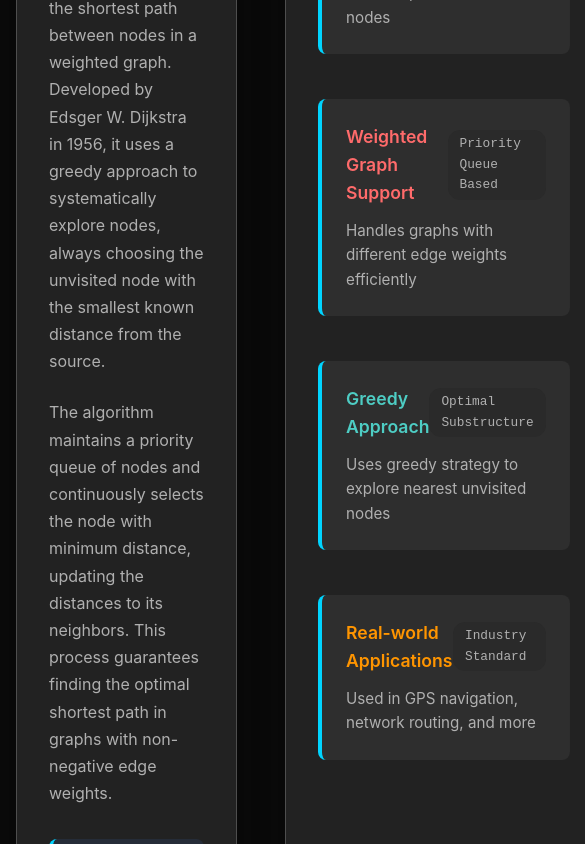
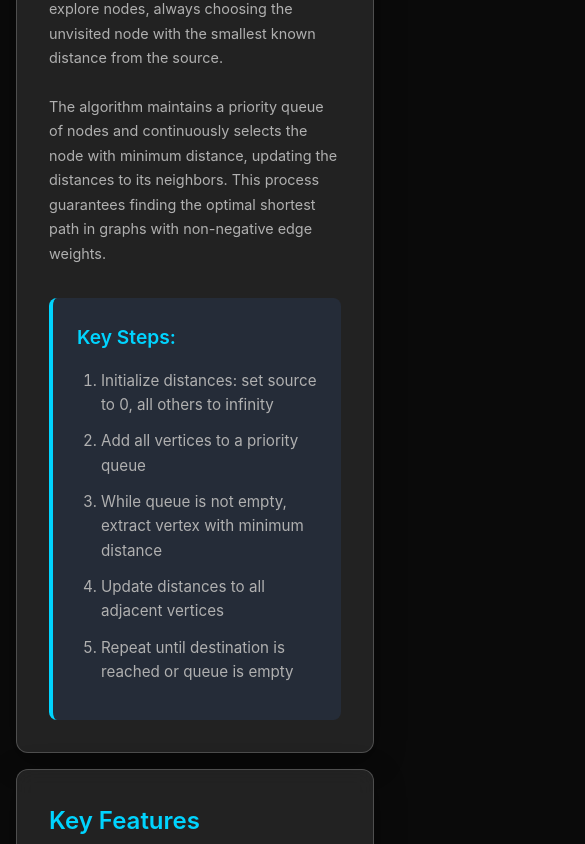
Before and after one commit to Naman-Bagoria17/Pathviz-dijkstra-visualizer, a React (Create React App) app in the folder frontend/: page / in a window 390 px wide. Shown: the part 1260-2104 px from the top of the page, 585 px wide, since content can reach past the window. Built offline with nearby package versions, Linux system fonts and the light colour scheme.

Commit message:
fix(dashboard): make Dijkstra feature section responsive for mobile view

```diff
--- a/frontend/src/components/Dashboard.css
+++ b/frontend/src/components/Dashboard.css
@@ -169,6 +169,106 @@
   grid-template-columns: 1fr 1fr;
   gap: 3rem;
   margin-top: 2rem;
+}
+
+/* Responsive layout for Dijkstra Algorithm Features section */
+@media (max-width: 1024px) {
+  .dijkstra-content {
+    grid-template-columns: 1fr;
+    gap: 2rem;
+  }
+}
+
+@media (max-width: 768px) {
+  .dijkstra-content {
+    gap: 1.5rem;
+  }
+
+  .algorithm-explanation,
+  .algorithm-features {
+    padding: 1.5rem;
+  }
+
+  .algorithm-explanation h3,
+  .algorithm-features h3 {
+    font-size: 1.25rem;
+    margin-bottom: 1rem;
+  }
+
+  .features-list {
+    gap: 1rem;
+  }
+
+  .feature-item {
+    padding: 1rem;
+  }
+
+  .feature-header h4 {
+    font-size: 1rem;
+  }
+
+  .feature-complexity {
+    font-size: 0.75rem;
+    padding: 0.2rem 0.5rem;
+  }
+}
+
+@media (max-width: 480px) {
+  .dijkstra-content {
+    gap: 1rem;
+    margin-top: 1.5rem;
+  }
+
+  .algorithm-explanation,
+  .algorithm-features {
+    padding: 1rem;
+    border-radius: 8px;
+  }
+
+  .algorithm-explanation h3,
+  .algorithm-features h3 {
+    font-size: 1.1rem;
+    margin-bottom: 0.75rem;
+  }
+
+  .algorithm-explanation p {
+    font-size: 0.9rem;
+    line-height: 1.6;
+    margin-bottom: 1rem;
+  }
+
+  .feature-item {
+    padding: 0.75rem;
+  }
+
+  .feature-header {
+    flex-direction: column;
+    align-items: flex-start;
+    gap: 0.5rem;
+  }
+
+  .feature-desc {
+    font-size: 0.85rem;
+  }
+
+  .algorithm-steps {
+    padding: 1rem;
+    margin-top: 1.5rem;
+  }
+
+  .algorithm-steps h4 {
+    font-size: 1rem;
+    margin-bottom: 0.75rem;
+  }
+
+  .algorithm-steps ol {
+    padding-left: 1rem;
+  }
+
+  .algorithm-steps li {
+    font-size: 0.85rem;
+    margin-bottom: 0.5rem;
+  }
 }
 
 .algorithm-explanation {
```
